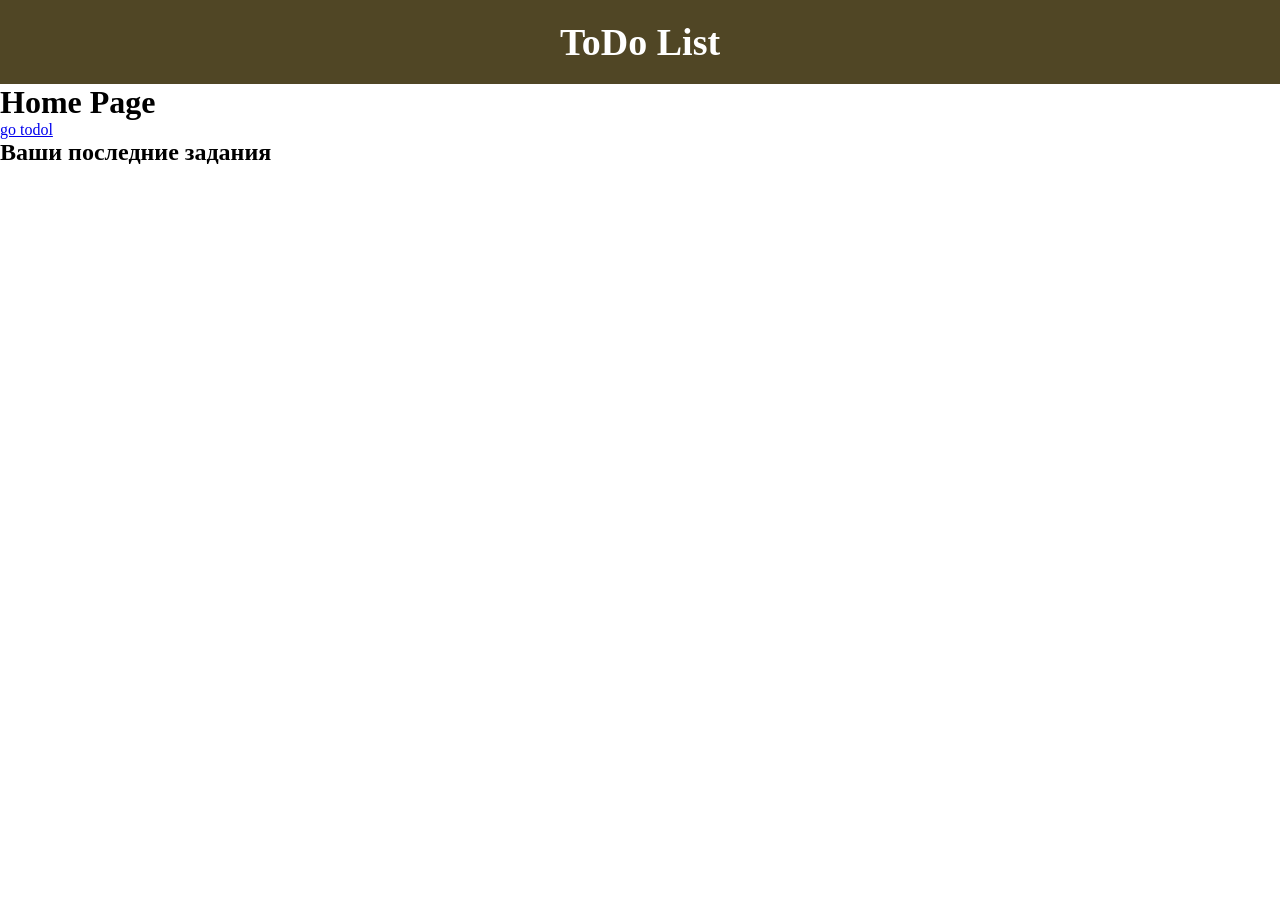
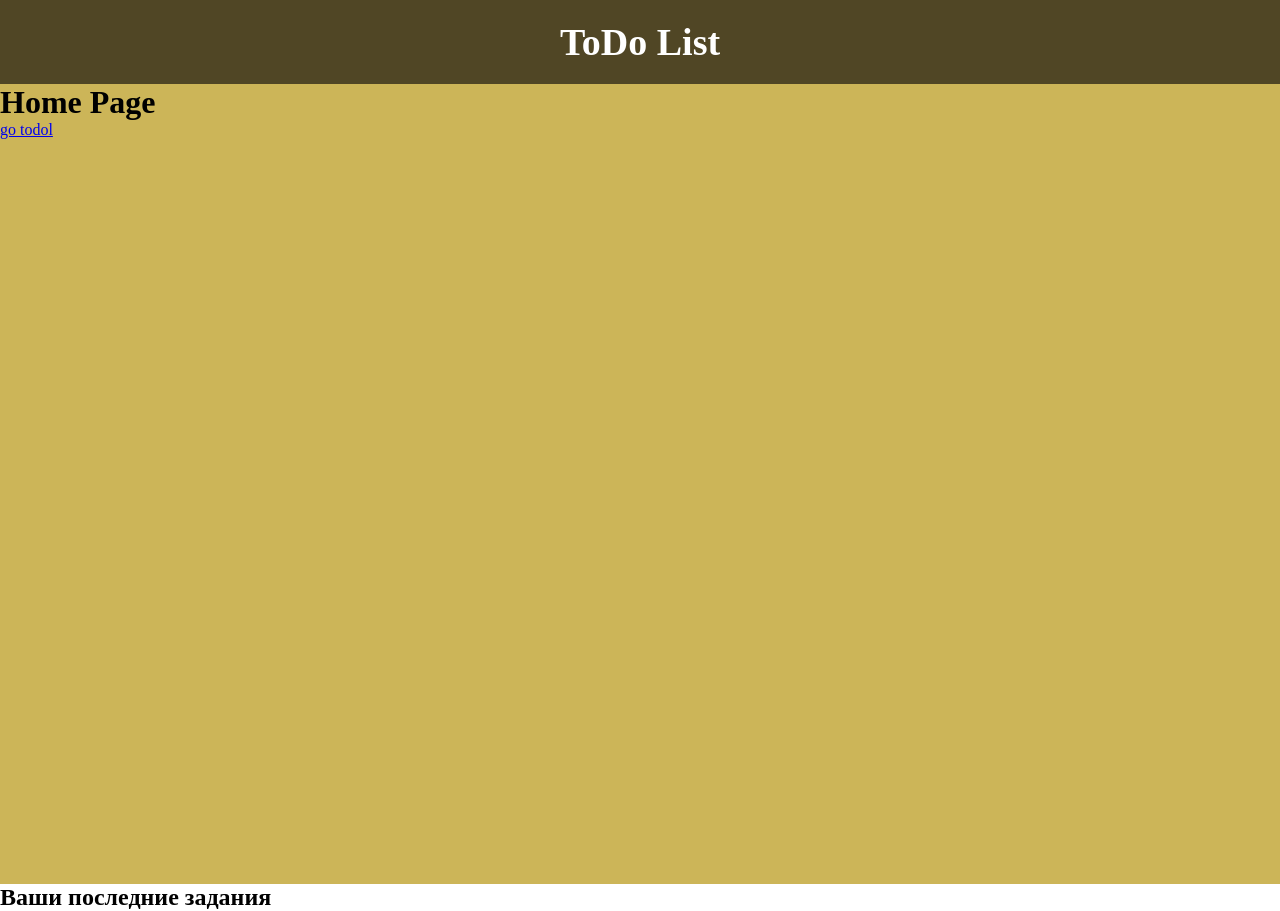
Before and after one commit to CkutlsGit/todol--vue-vuex, a Vue app in the folder todol/: page / in a window 1280 px wide. Before the commit the page ends 800 px from the top, so only its background shows below. Built offline with nearby package versions, Linux system fonts and the light colour scheme.

Commit message:
style: add bg for home page

```diff
--- a/todol/src/assets/main.css
+++ b/todol/src/assets/main.css
@@ -12,6 +12,16 @@
 
 /* /Header */
 
+/* Home */
+
+.home {
+    background: #ccb558;
+    width: 100%;
+    height: 100vh;
+}
+
+/* /Home */
+
 /* TodoPage */
 
 .todo {
```
